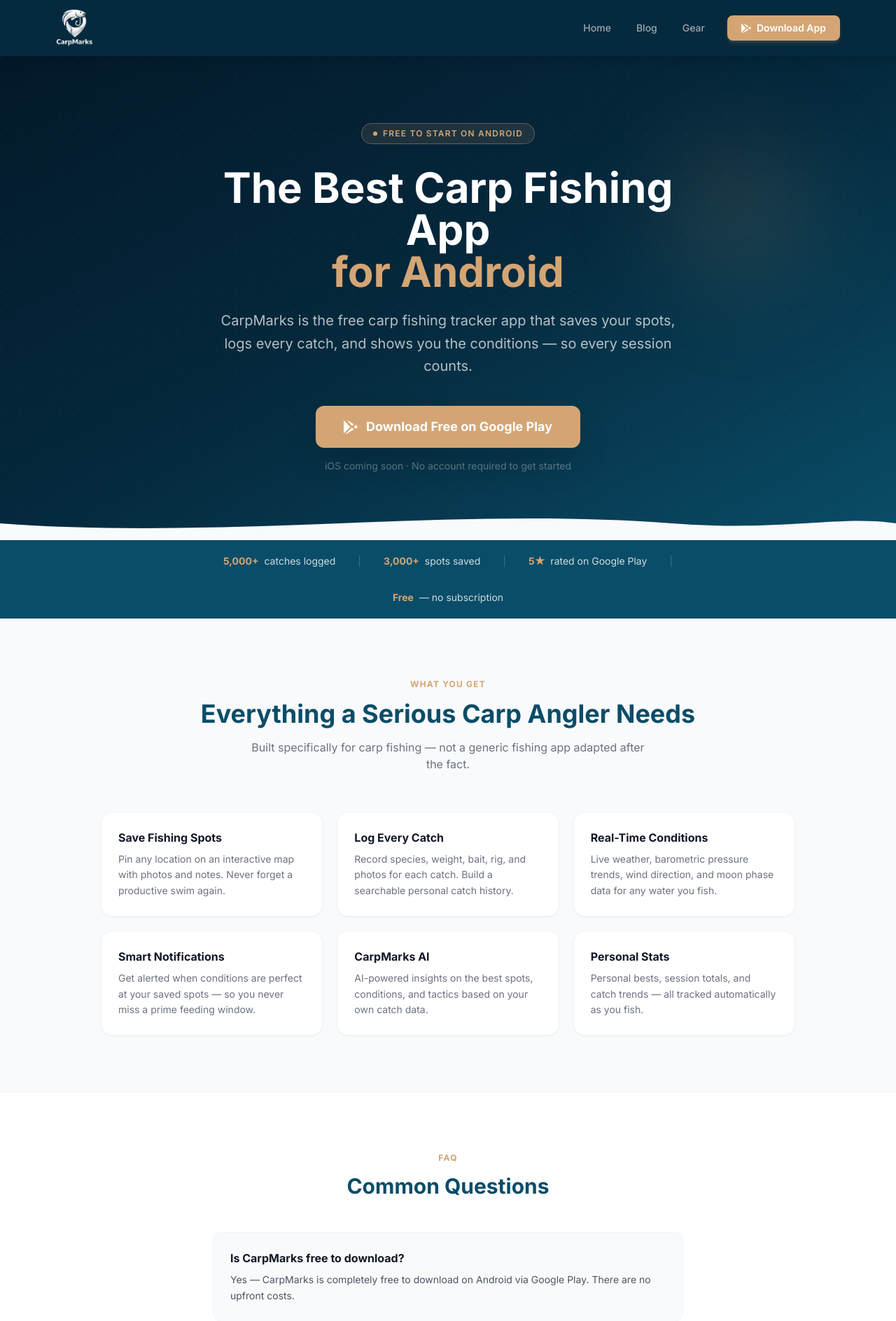
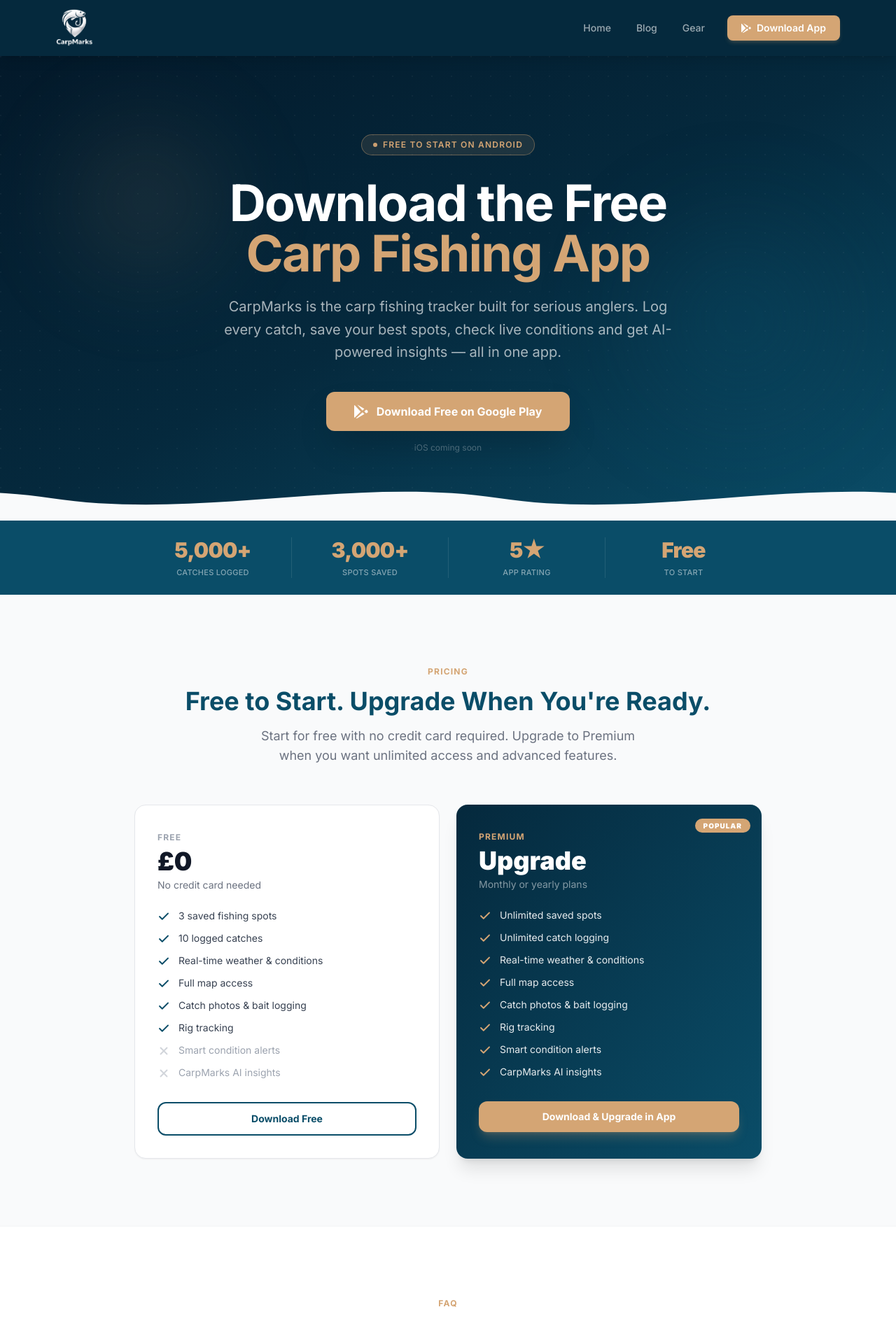
Before and after one commit to jasminamilosheska95/CarpMarks-website, a Next.js app: page /download in a window 1280 px wide. Shown: the top 1888 px of the page at 70% size. Built offline with nearby package versions, Linux system fonts and the light colour scheme.

Commit message:
Improved download page

```diff
--- a/src/app/download/page.tsx
+++ b/src/app/download/page.tsx
@@ -8,7 +8,7 @@
 export const metadata: Metadata = {
   title: 'Download CarpMarks – Free Carp Fishing App for Android',
   description:
-    'Download CarpMarks free to start on Android. The carp fishing tracker app to save spots, log catches, monitor weather conditions, and improve every session.',
+    'Download CarpMarks free to start on Android. The carp fishing app that logs catches, saves GPS spots and gives AI fishing insights. Free to start.',
   alternates: { canonical: `${BASE_URL}/download` },
   keywords: [
     'best carp fishing app android',
@@ -29,39 +29,6 @@
   },
 };
 
-const features = [
-  {
-    title: 'Save Fishing Spots',
-    description:
-      'Pin any location on an interactive map with photos and notes. Never forget a productive swim again.',
-  },
-  {
-    title: 'Log Every Catch',
-    description:
-      'Record species, weight, bait, rig, and photos for each catch. Build a searchable personal catch history.',
-  },
-  {
-    title: 'Real-Time Conditions',
-    description:
-      'Live weather, barometric pressure trends, wind direction, and moon phase data for any water you fish.',
-  },
-  {
-    title: 'Smart Notifications',
-    description:
-      'Get alerted when conditions are perfect at your saved spots — so you never miss a prime feeding window.',
-  },
-  {
-    title: 'CarpMarks AI',
-    description:
-      'AI-powered insights on the best spots, conditions, and tactics based on your own catch data.',
-  },
-  {
-    title: 'Personal Stats',
-    description:
-      'Personal bests, session totals, and catch trends — all tracked automatically as you fish.',
-  },
-];
-
 const softwareAppSchema = {
   '@context': 'https://schema.org',
   '@type': 'SoftwareApplication',
@@ -69,21 +36,21 @@
   operatingSystem: 'Android',
   applicationCategory: 'SportsApplication',
   description:
-    'Free carp fishing app for Android. Track fishing spots, log catches with photos and weight, monitor real-time weather and conditions.',
+    'CarpMarks is the carp fishing app for serious anglers. Log catches, save GPS spots, track conditions and get AI fishing insights.',
   offers: {
     '@type': 'Offer',
     price: '0',
     priceCurrency: 'GBP',
   },
-  url: PLAY_STORE_URL,
-  downloadUrl: PLAY_STORE_URL,
-  author: { '@type': 'Organization', name: 'CarpMarks', url: BASE_URL },
   aggregateRating: {
     '@type': 'AggregateRating',
     ratingValue: '5',
     bestRating: '5',
-    ratingCount: '1',
+    ratingCount: '10',
   },
+  url: PLAY_STORE_URL,
+  downloadUrl: PLAY_STORE_URL,
+  author: { '@type': 'Organization', name: 'CarpMarks', url: BASE_URL },
 };
 
 const faqSchema = {
@@ -95,7 +62,23 @@
       name: 'Is CarpMarks free to download?',
       acceptedAnswer: {
         '@type': 'Answer',
-        text: 'Yes — CarpMarks is completely free to download on Android via Google Play. There are no upfront costs.',
+        text: 'Yes — CarpMarks is free to start on Android. The free plan includes 3 saved spots and 10 logged catches. Upgrade to Premium for unlimited spots, catches, smart alerts, and AI insights.',
+      },
+    },
+    {
+      '@type': 'Question',
+      name: 'What is included in the free plan?',
+      acceptedAnswer: {
+        '@type': 'Answer',
+        text: 'The free plan includes up to 3 saved fishing spots, up to 10 logged catches with photos, real-time weather and conditions for your spots, and access to the full map and session logging interface.',
+      },
+    },
+    {
+      '@type': 'Question',
+      name: 'What does CarpMarks Premium include?',
+      acceptedAnswer: {
+        '@type': 'Answer',
+        text: 'CarpMarks Premium gives you unlimited saved spots, unlimited catch logging, smart condition alerts when your spots are fishing well, and CarpMarks AI — personalised bait and tactic insights based on your own catch data.',
       },
     },
     {
@@ -108,117 +91,205 @@
     },
     {
       '@type': 'Question',
-      name: 'What can I track with the CarpMarks app?',
-      acceptedAnswer: {
-        '@type': 'Answer',
-        text: 'You can save fishing spots on a map with notes and photos, log catches with species, weight, bait, and images, check real-time weather and conditions, and view your personal catch history and stats.',
-      },
-    },
-    {
-      '@type': 'Question',
       name: 'Does CarpMarks work offline?',
       acceptedAnswer: {
         '@type': 'Answer',
-        text: 'Core features like logging catches and viewing saved spots work offline. Weather and condition data requires an internet connection.',
+        text: 'CarpMarks requires an internet connection to log catches, save spots, and fetch live conditions. Make sure you have a data signal or Wi-Fi when using the app.',
       },
     },
   ],
 };
 
+const CheckIcon = () => (
+  <svg width="18" height="18" viewBox="0 0 24 24" fill="none" stroke="currentColor" strokeWidth="2.5" strokeLinecap="round" strokeLinejoin="round" className="text-[#0A4D68] flex-shrink-0 mt-0.5">
+    <polyline points="20 6 9 17 4 12"/>
+  </svg>
+);
+
+const CrossIcon = () => (
+  <svg width="18" height="18" viewBox="0 0 24 24" fill="none" stroke="currentColor" strokeWidth="2.5" strokeLinecap="round" strokeLinejoin="round" className="text-gray-300 flex-shrink-0 mt-0.5">
+    <line x1="18" y1="6" x2="6" y2="18"/><line x1="6" y1="6" x2="18" y2="18"/>
+  </svg>
+);
+
 export default function DownloadPage() {
   return (
-    <div className="bg-gray-50 min-h-screen">
+    <>
       <StructuredData data={softwareAppSchema} />
       <StructuredData data={faqSchema} />
 
       {/* Hero */}
-      <section className="bg-gradient-to-br from-[#03192A] via-[#05293D] to-[#0A4D68] text-white relative overflow-hidden py-24 px-4">
+      <section className="bg-gradient-to-br from-[#03192A] via-[#05293D] to-[#0A4D68] text-white relative overflow-hidden" style={{ paddingTop: '7rem', paddingBottom: '6rem' }}>
         <div className="absolute inset-0 opacity-[0.04]" style={{ backgroundImage: 'radial-gradient(circle at 1px 1px, white 1px, transparent 0)', backgroundSize: '28px 28px' }} />
-        <div className="absolute top-16 right-16 w-80 h-80 rounded-full blur-3xl pointer-events-none" style={{ background: 'radial-gradient(circle, rgba(212,165,116,0.18) 0%, transparent 70%)' }} />
+        <div className="absolute top-16 left-12 w-80 h-80 rounded-full blur-3xl animate-float-slow pointer-events-none" style={{ background: 'radial-gradient(circle, rgba(212,165,116,0.15) 0%, transparent 70%)' }} />
+        <div className="absolute bottom-24 right-8 w-96 h-96 rounded-full blur-3xl pointer-events-none" style={{ background: 'radial-gradient(circle, rgba(10,77,104,0.4) 0%, transparent 70%)' }} />
 
-        <div className="max-w-3xl mx-auto text-center relative z-10">
+        <div className="max-w-4xl mx-auto text-center px-4 relative z-10">
+          <div className="animate-fade-in-up">
             <span className="inline-flex items-center gap-2 border border-[#D4A574]/40 text-[#D4A574] px-4 py-1.5 rounded-full text-xs font-semibold mb-8 tracking-widest uppercase" style={{ background: 'rgba(212,165,116,0.12)' }}>
               <span className="w-1.5 h-1.5 rounded-full bg-[#D4A574] animate-pulse" />
               Free to Start on Android
             </span>
+          </div>
 
-          <h1 className="text-4xl md:text-5xl lg:text-6xl font-bold leading-tight mb-6">
-            The Best Carp Fishing App<br className="hidden sm:block" />
-            <span className="text-[#D4A574]"> for Android</span>
+          <h1 className="text-5xl md:text-6xl lg:text-7xl font-bold leading-[1.08] tracking-tight animate-fade-in-up delay-150">
+            Download the Free<br className="hidden sm:block" />
+            <span className="text-[#D4A574]"> Carp Fishing App</span>
           </h1>
 
-          <p className="text-xl text-white/70 max-w-2xl mx-auto mb-10 leading-relaxed">
-            CarpMarks is the free carp fishing tracker app that saves your spots, logs every catch, and shows you the conditions — so every session counts.
+          <p className="text-xl text-white/65 max-w-2xl mx-auto mt-6 mb-10 leading-relaxed animate-fade-in-up delay-300">
+            CarpMarks is the carp fishing tracker built for serious anglers. Log every catch, save your best spots, check live conditions and get AI-powered insights — all in one app.
           </p>
 
+          <div className="flex flex-col sm:flex-row gap-4 justify-center animate-fade-in-up delay-400">
             <a
               href={PLAY_STORE_URL}
               target="_blank"
               rel="noopener noreferrer"
-            className="btn-shimmer inline-flex items-center gap-3 bg-[#D4A574] text-white px-10 py-4 rounded-xl font-bold text-lg hover:bg-[#c49464] transition-all shadow-2xl hover:shadow-[#D4A574]/30 hover:-translate-y-0.5 active:translate-y-0"
+              className="btn-shimmer inline-flex items-center justify-center gap-3 bg-[#D4A574] text-white px-10 py-4 rounded-xl font-bold text-base hover:bg-[#c49464] transition-all shadow-2xl hover:shadow-[#D4A574]/30 hover:-translate-y-0.5 active:translate-y-0"
             >
               <svg width="20" height="20" viewBox="0 0 24 24" fill="currentColor" aria-hidden="true">
                 <path d="M3.18 23.76a2 2 0 0 0 2.05-.19l12.18-7.03-3.13-3.13L3.18 23.76zM.66 1.32A2 2 0 0 0 0 2.82v18.36c0 .61.24 1.16.66 1.5l.09.08 10.28-10.28v-.24L.75 1.24l-.09.08zM23.1 10.35 20.53 8.9l-3.22 3.22 3.22 3.22 2.58-1.46c.74-.42.74-1.1 0-1.53zM5.23.43 17.31 7.4l-3.13 3.13L5.23.43z"/>
               </svg>
               Download Free on Google Play
             </a>
-          <p className="text-white/35 text-sm mt-4">iOS coming soon · No account required to get started</p>
+          </div>
+          <p className="text-white/30 text-xs mt-4">iOS coming soon</p>
         </div>
 
-        <div className="absolute bottom-0 left-0 right-0 overflow-hidden leading-none pointer-events-none" style={{ height: '48px' }}>
-          <svg viewBox="0 0 1440 48" preserveAspectRatio="none" style={{ width: '100%', height: '48px', display: 'block' }}>
-            <path d="M0,24 C360,48 720,0 1080,24 C1260,36 1350,12 1440,24 L1440,48 L0,48 Z" fill="#f9fafb"/>
+        <div className="absolute bottom-0 left-0 right-0 overflow-hidden leading-none pointer-events-none" style={{ height: '64px' }}>
+          <svg className="hero-wave" viewBox="0 0 2880 64" preserveAspectRatio="none" style={{ height: '64px' }}>
+            <path d="M0,32 C240,64 480,0 720,32 C960,64 1200,0 1440,32 C1680,64 1920,0 2160,32 C2400,64 2640,0 2880,32 L2880,64 L0,64 Z" fill="#f9fafb"/>
           </svg>
         </div>
       </section>
 
-      {/* Social proof bar */}
-      <section className="bg-[#0A4D68] py-5 px-4">
-        <div className="max-w-3xl mx-auto flex flex-wrap items-center justify-center gap-8 text-sm text-white/80">
-          <span className="flex items-center gap-2"><span className="text-[#D4A574] font-bold">5,000+</span> catches logged</span>
-          <span className="text-white/20 hidden sm:block">|</span>
-          <span className="flex items-center gap-2"><span className="text-[#D4A574] font-bold">3,000+</span> spots saved</span>
-          <span className="text-white/20 hidden sm:block">|</span>
-          <span className="flex items-center gap-2"><span className="text-[#D4A574] font-bold">5★</span> rated on Google Play</span>
-          <span className="text-white/20 hidden sm:block">|</span>
-          <span className="flex items-center gap-2"><span className="text-[#D4A574] font-bold">Free</span> — no subscription</span>
-        </div>
-      </section>
-
-      {/* Features */}
-      <section className="max-w-5xl mx-auto px-4 py-20">
-        <div className="text-center mb-14">
-          <span className="text-[#D4A574] text-xs font-bold uppercase tracking-widest">What You Get</span>
-          <h2 className="text-3xl md:text-4xl font-bold text-[#0A4D68] mt-3 mb-4">
-            Everything a Serious Carp Angler Needs
-          </h2>
-          <p className="text-gray-500 max-w-xl mx-auto">
-            Built specifically for carp fishing — not a generic fishing app adapted after the fact.
-          </p>
-        </div>
-
-        <div className="grid grid-cols-1 md:grid-cols-2 lg:grid-cols-3 gap-5">
-          {features.map((f) => (
-            <div key={f.title} className="bg-white rounded-2xl p-6 border border-gray-100 shadow-sm hover:shadow-md hover:border-[#D4A574]/30 transition-all">
-              <h3 className="font-bold text-gray-900 mb-2">{f.title}</h3>
-              <p className="text-gray-500 text-sm leading-relaxed">{f.description}</p>
+      {/* Stats bar */}
+      <section className="bg-[#0A4D68] px-4" style={{ paddingTop: '1.5rem', paddingBottom: '1.5rem' }}>
+        <div className="max-w-4xl mx-auto grid grid-cols-2 md:grid-cols-4 gap-0 divide-x divide-white/10">
+          {[
+            { value: '5,000+', label: 'Catches Logged' },
+            { value: '3,000+', label: 'Spots Saved' },
+            { value: '5★', label: 'App Rating' },
+            { value: 'Free', label: 'to Start' },
+          ].map((s, i) => (
+            <div key={s.label} className="text-center px-4" style={{ animationDelay: `${i * 100}ms` }}>
+              <div className="text-[#D4A574] font-black text-2xl md:text-3xl leading-none tracking-tight">{s.value}</div>
+              <div className="text-white/50 text-[11px] mt-1.5 tracking-wide uppercase font-medium">{s.label}</div>
             </div>
           ))}
         </div>
       </section>
 
+      {/* Free vs Premium */}
+      <section className="bg-gray-50 px-4" style={{ paddingTop: '6rem', paddingBottom: '6rem' }}>
+        <div className="max-w-4xl mx-auto">
+          <div className="text-center mb-14">
+            <span className="text-[#D4A574] text-xs font-bold uppercase tracking-widest">Pricing</span>
+            <h2 className="text-3xl md:text-4xl font-bold text-[#0A4D68] mt-3 mb-4 leading-tight">
+              Free to Start. Upgrade When You're Ready.
+            </h2>
+            <p className="text-gray-500 max-w-xl mx-auto text-lg">
+              Start for free with no credit card required. Upgrade to Premium when you want unlimited access and advanced features.
+            </p>
+          </div>
+
+          <div className="grid grid-cols-1 md:grid-cols-2 gap-6">
+            {/* Free plan */}
+            <div className="bg-white rounded-2xl border border-gray-200 shadow-sm p-8">
+              <div className="mb-6">
+                <span className="text-xs font-bold uppercase tracking-widest text-gray-400">Free</span>
+                <div className="text-4xl font-black text-gray-900 mt-1">£0</div>
+                <p className="text-gray-500 text-sm mt-1">No credit card needed</p>
+              </div>
+              <ul className="space-y-3 mb-8">
+                {[
+                  '3 saved fishing spots',
+                  '10 logged catches',
+                  'Real-time weather & conditions',
+                  'Full map access',
+                  'Catch photos & bait logging',
+                  'Rig tracking',
+                ].map((f) => (
+                  <li key={f} className="flex items-start gap-3 text-sm text-gray-700">
+                    <CheckIcon />
+                    {f}
+                  </li>
+                ))}
+                {[
+                  'Smart condition alerts',
+                  'CarpMarks AI insights',
+                ].map((f) => (
+                  <li key={f} className="flex items-start gap-3 text-sm text-gray-400">
+                    <CrossIcon />
+                    {f}
+                  </li>
+                ))}
+              </ul>
+              <a
+                href={PLAY_STORE_URL}
+                target="_blank"
+                rel="noopener noreferrer"
+                className="block text-center w-full border-2 border-[#0A4D68] text-[#0A4D68] px-6 py-3 rounded-xl font-bold text-sm hover:bg-[#0A4D68] hover:text-white transition-all"
+              >
+                Download Free
+              </a>
+            </div>
+
+            {/* Premium plan */}
+            <div className="bg-gradient-to-br from-[#05293D] to-[#0A4D68] rounded-2xl shadow-xl p-8 text-white relative overflow-hidden">
+              <div className="absolute top-4 right-4">
+                <span className="bg-[#D4A574] text-white text-[10px] font-black uppercase tracking-widest px-3 py-1 rounded-full">Popular</span>
+              </div>
+              <div className="mb-6">
+                <span className="text-xs font-bold uppercase tracking-widest text-[#D4A574]">Premium</span>
+                <div className="text-4xl font-black text-white mt-1">Upgrade</div>
+                <p className="text-white/50 text-sm mt-1">Monthly or yearly plans</p>
+              </div>
+              <ul className="space-y-3 mb-8">
+                {[
+                  'Unlimited saved spots',
+                  'Unlimited catch logging',
+                  'Real-time weather & conditions',
+                  'Full map access',
+                  'Catch photos & bait logging',
+                  'Rig tracking',
+                  'Smart condition alerts',
+                  'CarpMarks AI insights',
+                ].map((f) => (
+                  <li key={f} className="flex items-start gap-3 text-sm text-white/90">
+                    <svg width="18" height="18" viewBox="0 0 24 24" fill="none" stroke="#D4A574" strokeWidth="2.5" strokeLinecap="round" strokeLinejoin="round" className="flex-shrink-0 mt-0.5">
+                      <polyline points="20 6 9 17 4 12"/>
+                    </svg>
+                    {f}
+                  </li>
+                ))}
+              </ul>
+              <a
+                href={PLAY_STORE_URL}
+                target="_blank"
+                rel="noopener noreferrer"
+                className="btn-shimmer block text-center w-full bg-[#D4A574] text-white px-6 py-3 rounded-xl font-bold text-sm hover:bg-[#c49464] transition-all shadow-lg shadow-[#D4A574]/25"
+              >
+                Download &amp; Upgrade in App
+              </a>
+            </div>
+          </div>
+        </div>
+      </section>
+
       {/* FAQ */}
-      <section className="bg-white border-t border-gray-100 py-20 px-4">
+      <section className="bg-white border-t border-gray-100 px-4" style={{ paddingTop: '6rem', paddingBottom: '6rem' }}>
         <div className="max-w-2xl mx-auto">
           <div className="text-center mb-12">
             <span className="text-[#D4A574] text-xs font-bold uppercase tracking-widest">FAQ</span>
-            <h2 className="text-3xl font-bold text-[#0A4D68] mt-3">Common Questions</h2>
+            <h2 className="text-3xl md:text-4xl font-bold text-[#0A4D68] mt-3">Common Questions</h2>
           </div>
-          <div className="space-y-6">
+          <div className="space-y-4">
             {faqSchema.mainEntity.map((item) => (
-              <div key={item.name} className="border border-gray-100 rounded-xl p-6 bg-gray-50">
+              <div key={item.name} className="border border-gray-100 rounded-2xl p-6 bg-gray-50 hover:border-[#D4A574]/30 transition-all">
                 <h3 className="font-bold text-gray-900 mb-2">{item.name}</h3>
-                <p className="text-gray-600 text-sm leading-relaxed">{item.acceptedAnswer.text}</p>
+                <p className="text-gray-500 text-sm leading-relaxed">{item.acceptedAnswer.text}</p>
               </div>
             ))}
           </div>
@@ -226,23 +297,34 @@
       </section>
 
       {/* Final CTA */}
-      <section className="bg-gradient-to-br from-[#05293D] to-[#0A4D68] py-20 px-4 text-center text-white">
-        <h2 className="text-3xl font-bold mb-4">Start Fishing Smarter Today</h2>
-        <p className="text-white/65 mb-8 max-w-md mx-auto">
-          Download CarpMarks free to start on Android and start building the spot database and catch history that will improve every future session.
+      <section className="relative overflow-hidden px-4" style={{ paddingTop: '6rem', paddingBottom: '6rem', background: 'linear-gradient(135deg, #03192A 0%, #05293D 50%, #0A4D68 100%)' }}>
+        <div className="absolute inset-0 overflow-hidden pointer-events-none">
+          <div className="absolute -top-12 -right-12 w-64 h-64 rounded-full blur-3xl" style={{ background: 'radial-gradient(circle, rgba(212,165,116,0.2) 0%, transparent 70%)' }} />
+          <div className="absolute -bottom-12 -left-12 w-80 h-80 rounded-full blur-3xl" style={{ background: 'radial-gradient(circle, rgba(10,77,104,0.5) 0%, transparent 70%)' }} />
+        </div>
+        <div className="max-w-2xl mx-auto text-center relative z-10">
+          <span className="text-[#D4A574] text-xs font-bold uppercase tracking-widest">Start Today</span>
+          <h2 className="text-3xl md:text-4xl font-bold text-white mt-4 mb-4 leading-tight">
+            Ready to Fish Smarter?
+          </h2>
+          <p className="text-white/60 mb-8 text-lg leading-relaxed">
+            Download free to start — no credit card, no commitment. Upgrade to Premium inside the app whenever you're ready.
           </p>
           <a
             href={PLAY_STORE_URL}
             target="_blank"
             rel="noopener noreferrer"
-          className="btn-shimmer inline-flex items-center gap-3 bg-[#D4A574] text-white px-10 py-4 rounded-xl font-bold text-base hover:bg-[#c49464] transition-all shadow-xl hover:-translate-y-0.5"
+            className="btn-shimmer inline-flex items-center gap-3 text-white px-10 py-4 rounded-xl font-bold text-base transition-all shadow-2xl hover:-translate-y-0.5 hover:shadow-[#D4A574]/30"
+            style={{ background: 'linear-gradient(135deg, #D4A574, #b8854f)' }}
           >
-          <svg width="18" height="18" viewBox="0 0 24 24" fill="currentColor" aria-hidden="true">
+            <svg width="20" height="20" viewBox="0 0 24 24" fill="currentColor" aria-hidden="true">
               <path d="M3.18 23.76a2 2 0 0 0 2.05-.19l12.18-7.03-3.13-3.13L3.18 23.76zM.66 1.32A2 2 0 0 0 0 2.82v18.36c0 .61.24 1.16.66 1.5l.09.08 10.28-10.28v-.24L.75 1.24l-.09.08zM23.1 10.35 20.53 8.9l-3.22 3.22 3.22 3.22 2.58-1.46c.74-.42.74-1.1 0-1.53zM5.23.43 17.31 7.4l-3.13 3.13L5.23.43z"/>
             </svg>
             Download Free on Google Play
           </a>
+          <p className="text-white/30 text-xs mt-4">iOS coming soon</p>
+        </div>
       </section>
-    </div>
+    </>
   );
 }
```
Also changed, not shown: src/components/Footer.tsx (+11 -3 lines). Lines whose indentation alone changed are shown as unchanged.
